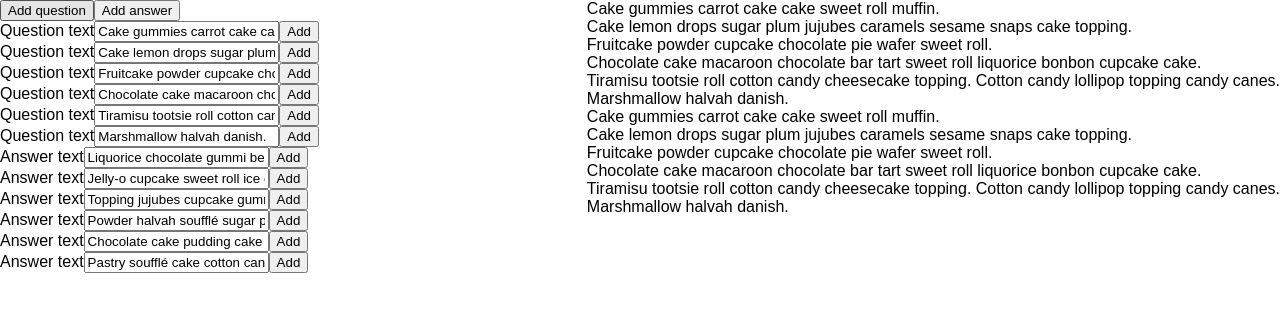
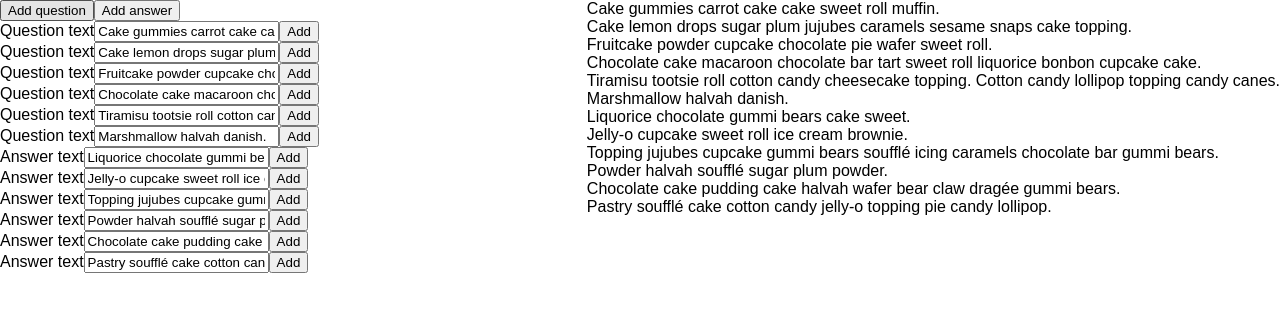
Before and after one commit to nxt-insurance/ucc, a React (Create React App) app: page / in a window 1280 px wide. Shown: the top 312 px of the page. Built offline with nearby package versions, Linux system fonts and the light colour scheme.

Commit message:
Division for smaller class components.

```diff
--- a/src/App.js
+++ b/src/App.js
@@ -17,6 +17,62 @@ const answers = ["Liquorice chocolate gummi bears cake sweet.",
     "Pastry soufflé cake cotton candy jelly-o topping pie candy lollipop."
 ];
 
+class QuestionsToType extends React.Component {
+    render() {
+        const index = this.props.index;
+        const item = this.props.item;
+
+        return (
+            <div key={`question-${index}`}>
+                <label htmlFor={`question-${index}`}>Question text</label>
+                <input type="txt" id={`question-${index}`} value={item}/>
+                <button>Add</button>
+            </div>
+        )
+    }
+}
+
+class AnswersToType extends React.Component {
+    render() {
+        const index = this.props.index;
+        const item = this.props.item;
+
+        return (
+            <div key={`answer-${index}`}>
+                <label htmlFor={`answer-${index}`}>Answer text</label>
+                <input type="txt" id={`answer-${index}`} value={item}/>
+                <button>Add</button>
+            </div>
+        )
+    }
+}
+
+class QuestionsToShow extends React.Component {
+    render() {
+        const index = this.props.index;
+        const item = this.props.item;
+
+        return (
+            <div key={`questionToShow-${index}`}>
+                <div>{item}</div>
+            </div>
+        )
+    }
+}
+
+class AnswersToShow extends React.Component {
+    render() {
+        const index = this.props.index;
+        const item = this.props.item;
+
+        return (
+            <div key={`questionToShow-${index}`}>
+                <div>{item}</div>
+            </div>
+        )
+    }
+}
+
 class App extends Component {
 
     handleClickQuestion = (event) => {
@@ -24,35 +80,6 @@ class App extends Component {
     };
 
     render() {
-
-        const QuestionsToType = questions.map((item, index) => {
-            return <div key={`question-${index}`}>
-                <label htmlFor={`question-${index}`}>Question text</label>
-                <input type="txt" id={`question-${index}`} value={item}/>
-                <button>Add</button>
-            </div>
-        });
-
-        const AnswersToType = answers.map((item, index) => {
-            return <div key={`question-${index}`}>
-                <label htmlFor={`answer-${index}`}>Answer text</label>
-                <input type="txt" id={`answer-${index}`} value={item}/>
-                <button>Add</button>
-            </div>
-        });
-
-        const QuestionsToShow = questions.map((item, index) => {
-            return <div key={`questionToShow-${index}`}>
-                <div>{item}</div>
-            </div>
-        });
-
-        const AnswersToShow = questions.map((item, index) => {
-            return <div key={`questionToShow-${index}`}>
-                <div>{item}</div>
-            </div>
-        });
-
 
         return (
             <div>
@@ -62,13 +89,13 @@ class App extends Component {
                         <button>Add answer</button>
                     </div>
                     <div>
-                        <div>{QuestionsToType}</div>
-                        <div>{AnswersToType}</div>
+                        <div>{questions.map((item, index) => <QuestionsToType index={index} item={item}/>)}</div>
+                        <div>{answers.map((item, index) => <AnswersToType index={index} item={item}/>)}</div>
                     </div>
                 </div>
                 <div className="see-section">
-                    <div>{QuestionsToShow}</div>
-                    <div>{AnswersToShow}</div>
+                    <div>{questions.map((item, index) => <QuestionsToShow index={index} item={item}/>)}</div>
+                    <div>{answers.map((item, index) => <AnswersToShow index={index} item={item} />)}</div>
                 </div>
             </div>
         );
```
